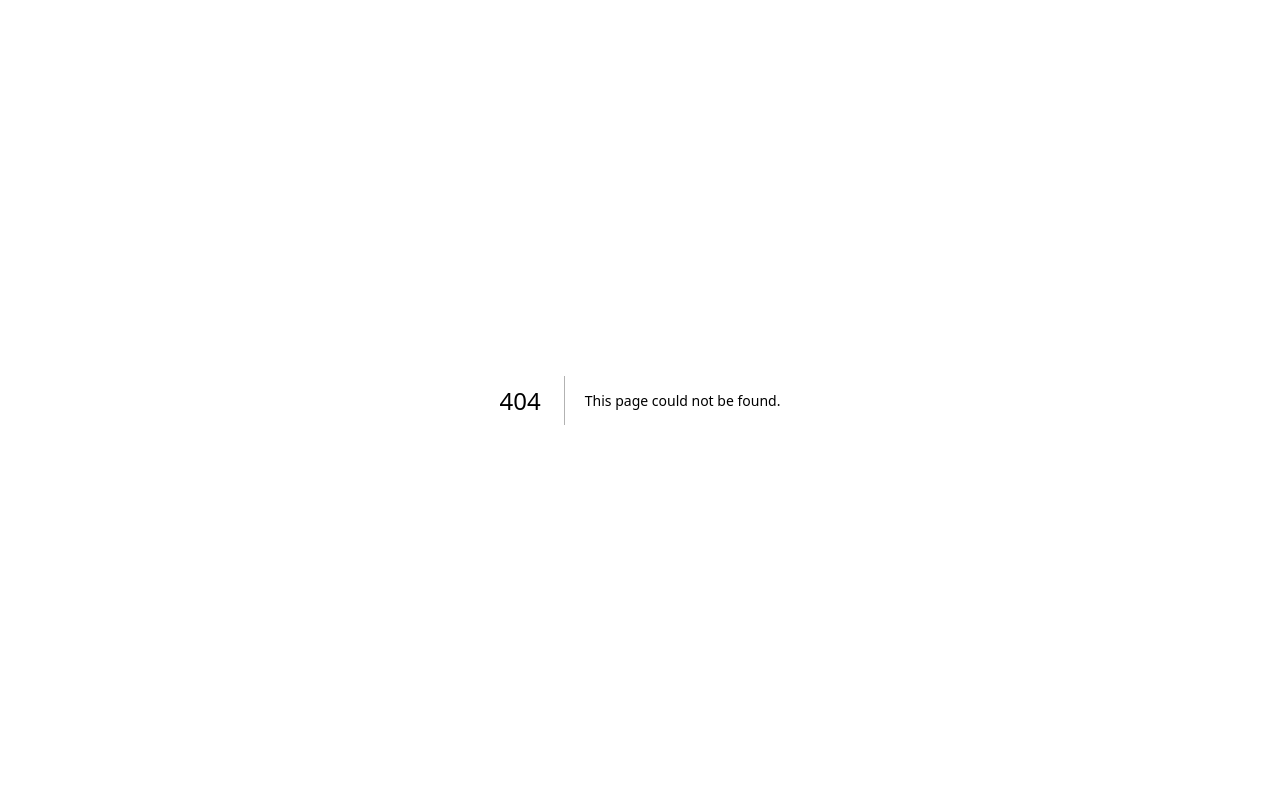
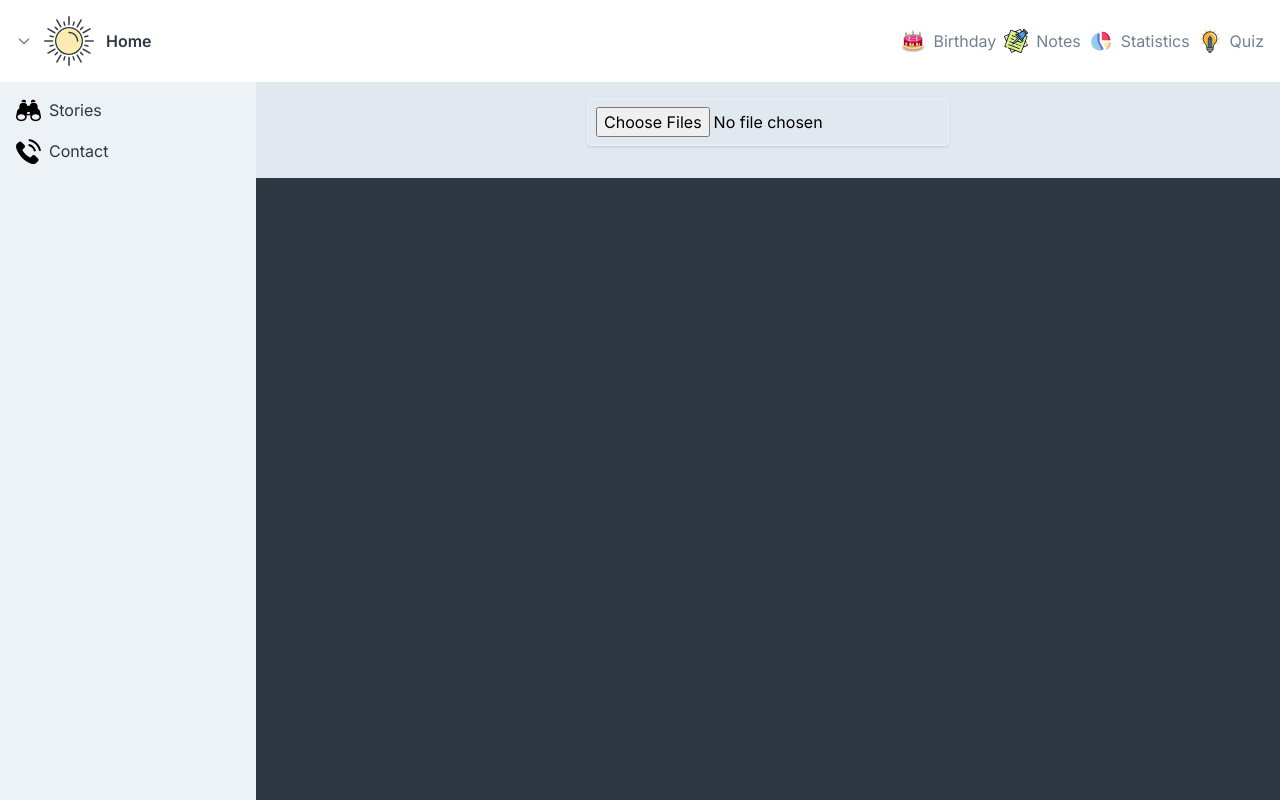
Before and after one commit to spd1996/Portfolio, a Next.js app: page /stories in a window 1280 px wide. Before the commit this address had no page. Built offline with nearby package versions, Linux system fonts and the light colour scheme.

Commit message:
added stories page

```diff
--- a/src/app/birthday/theme.ts
+++ /dev/null
@@ -1,16 +0,0 @@
-// theme.js
-import { createTheme } from '@mui/material/styles';
-
-const theme = createTheme({
-  // Customize your theme here
-  palette: {
-    primary: {
-      main: '#2196f3', // Your primary color
-    },
-    secondary: {
-      main: '#f50057', // Your secondary color
-    },
-  },
-});
-
-export default theme;
--- a/src/app/components/pagecontainer.tsx
+++ b/src/app/components/pagecontainer.tsx
@@ -124,8 +124,8 @@ const PageContainer: React.FC<LayoutContainerProps> = ({ children }) => {
                         </g>{" "}
                       </g>
                     </svg>
-                    <a href="#" className="block">
-                      About
+                    <a href="/stories" className="block">
+                      Stories
                     </a>
                   </div>
                 </li>
--- /dev/null
+++ b/src/app/stories/page.tsx
@@ -0,0 +1,66 @@
+"use client";
+import React, { useState, useEffect } from "react";
+import PageContainer from "../components/pagecontainer";
+
+const PdfUploader: React.FC = () => {
+  const [pdfFiles, setPdfFiles] = useState<{ name: string; blobUrl: string }[]>(
+    []
+  );
+
+  // Load PDFs from local storage on component mount
+  useEffect(() => {
+    // Blob URLs cannot be stored in local storage, so this part is removed
+  }, []);
+
+  const handleFileChange = (event: React.ChangeEvent<HTMLInputElement>) => {
+    if (event.target.files) {
+      const files = Array.from(event.target.files);
+      const newPdfFiles = files.map((file) => {
+        const blobUrl = URL.createObjectURL(file);
+        return { name: file.name, blobUrl };
+      });
+
+      setPdfFiles((prevPdfs) => [...prevPdfs, ...newPdfFiles]);
+    }
+  };
+
+  const openPdf = (blobUrl: string) => {
+    window.open(blobUrl, "_blank");
+  };
+
+  return (
+    <PageContainer>
+      <div className="flex flex-col items-center justify-center p-4 bg-gray-300">
+        <input
+          type="file"
+          accept="application/pdf"
+          multiple
+          onChange={handleFileChange}
+          className="mb-4 p-2 border rounded shadow"
+        />
+        <div className="grid grid-cols-1 md:grid-cols-2 lg:grid-cols-3 gap-4">
+          {pdfFiles.map((pdfFile, index) => (
+            <div
+              key={index}
+              className="max-w-md rounded overflow-hidden shadow-lg p-4 relative"
+            >
+              <h3 className="text-lg font-bold mb-2">{pdfFile.name}</h3>
+              <iframe
+                src={pdfFile.blobUrl}
+                title={pdfFile.name}
+                className="w-full h-96"
+              ></iframe>
+              <div
+                className="absolute top-0 left-0 w-full h-full cursor-pointer"
+                onClick={() => openPdf(pdfFile.blobUrl)}
+                aria-label={`Open PDF ${pdfFile.name}`}
+              ></div>
+            </div>
+          ))}
+        </div>
+      </div>
+    </PageContainer>
+  );
+};
+
+export default PdfUploader;
```
